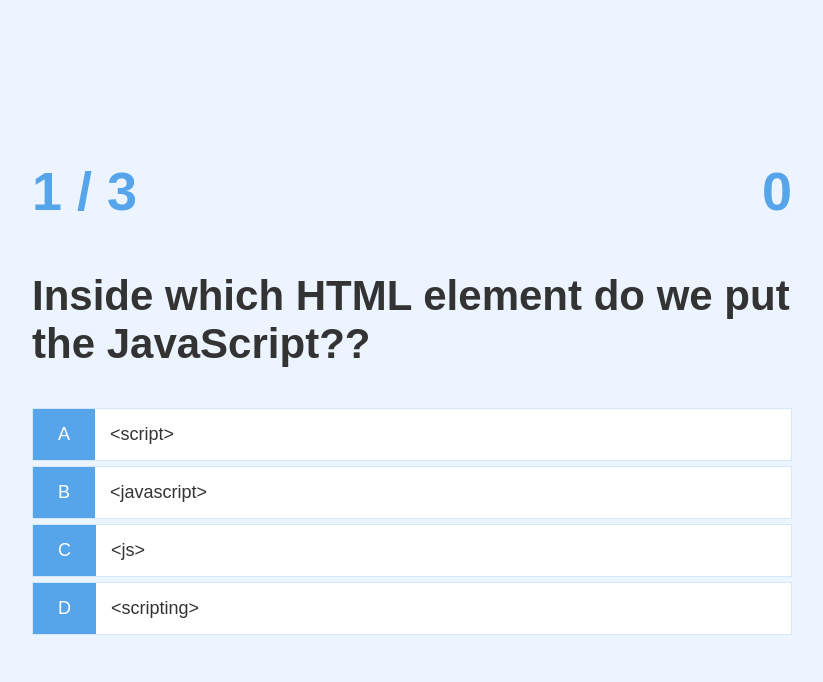
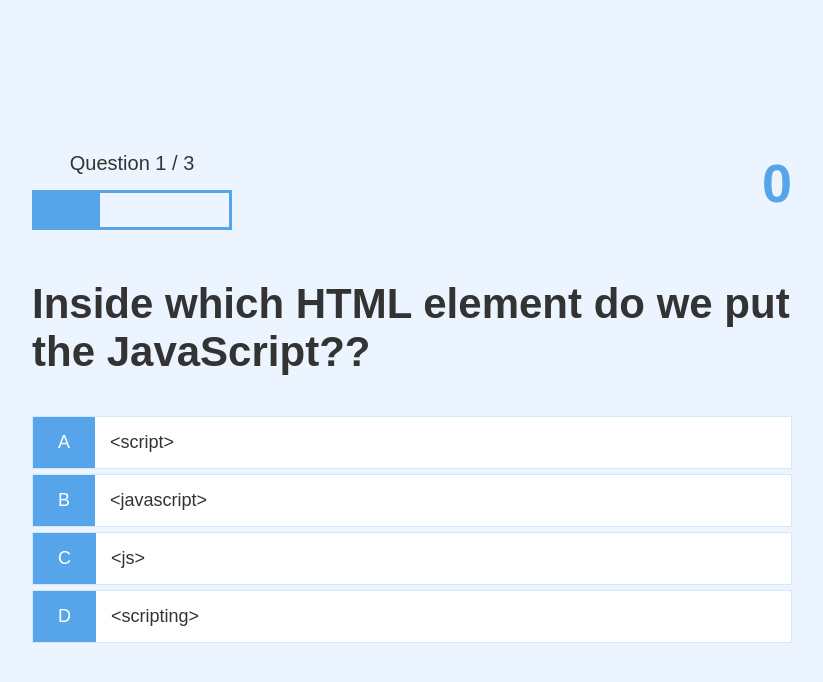
Before and after one commit to khaled-bgrr/quiz_App, a plain HTML site: page game.html in a window 1280 px wide. Shown: the whole page, without its empty margins (228-1051 px from the left). Drawn offline with Linux system fonts and the light colour scheme.

Commit message:
video 7, styled the progress bar

```diff
--- a/game.css
+++ b/game.css
@@ -42,3 +42,14 @@
 .hud-main-text{
     text-align: center;
 }
+#progressBar{
+    width: 20rem;
+    height: 4rem;
+    border: 0.3rem solid #56a5eb;
+    margin-top: 1.5rem;
+}
+#progressBarFull{
+    height: 3.4rem;
+    background-color: #56a5eb;
+    width: 0%;
+}
--- a/game.html
+++ b/game.html
@@ -12,9 +12,12 @@
         <div id="game" class="justify-center flex-column">
             <div id="hud">
                 <div id="hud-item">
-                    <p class="hud-prefix">
-
+                    <p id="progressText" class="hud-prefix">
+                        Question
                     </p>
+                    <div id="progressBar">
+                        <div id="progressBarFull"></div>
+                    </div>
                     <h1 class="hud-main-text" id="questionCounter" ></h1>
                 </div>
                 <div id="hud-item">
--- a/quiz.js
+++ b/quiz.js
@@ -1,7 +1,9 @@
 const question = document.getElementById('question');
 const choices = Array.from(document.getElementsByClassName('choice-text'));
-const questionCounterText = document.getElementById('questionCounter');
+progressText= document.getElementById('progressText');
 const scoreText = document.getElementById('score');
+const progressBarFull = document.getElementById('progressBarFull');
+
 let currentQuestion = {};
 let acceptingAnswers = true;
 let score = 0;
@@ -53,8 +55,8 @@ getNewQuestion = () => {
     return window.location.assign("/end.html");
   }
     questionCounter++;
-    questionCounterText.innerText =`${questionCounter} / ${MAX_QUESTIONS}`;
-
+    progressText.innerText =`Question ${questionCounter} / ${MAX_QUESTIONS}`;
+    progressBarFull.style.width = `${(questionCounter/MAX_QUESTIONS)*100}%`;
     const questionIndex = Math.floor(Math.random()*availbleQuestions.length);
     currentQuestion = availbleQuestions[questionIndex]
     question.innerText = currentQuestion.question;
```
